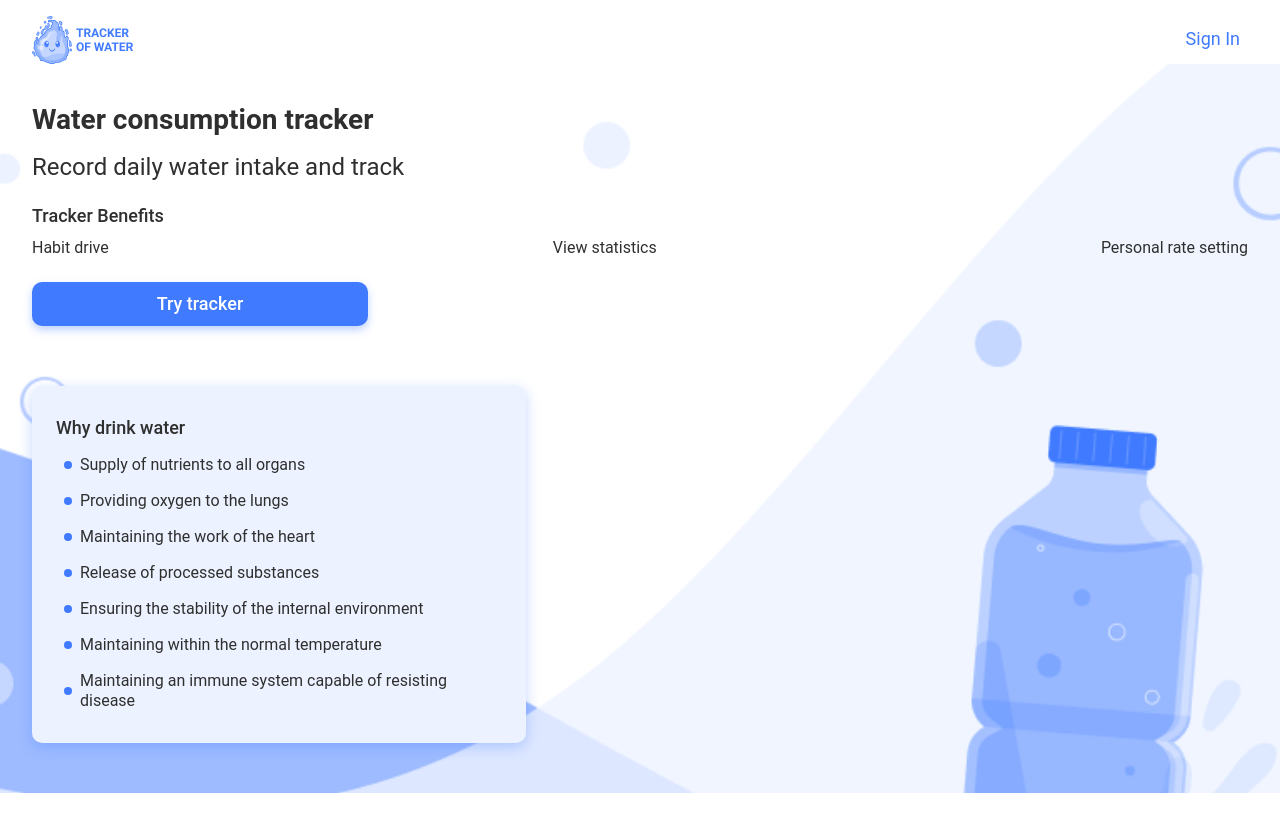
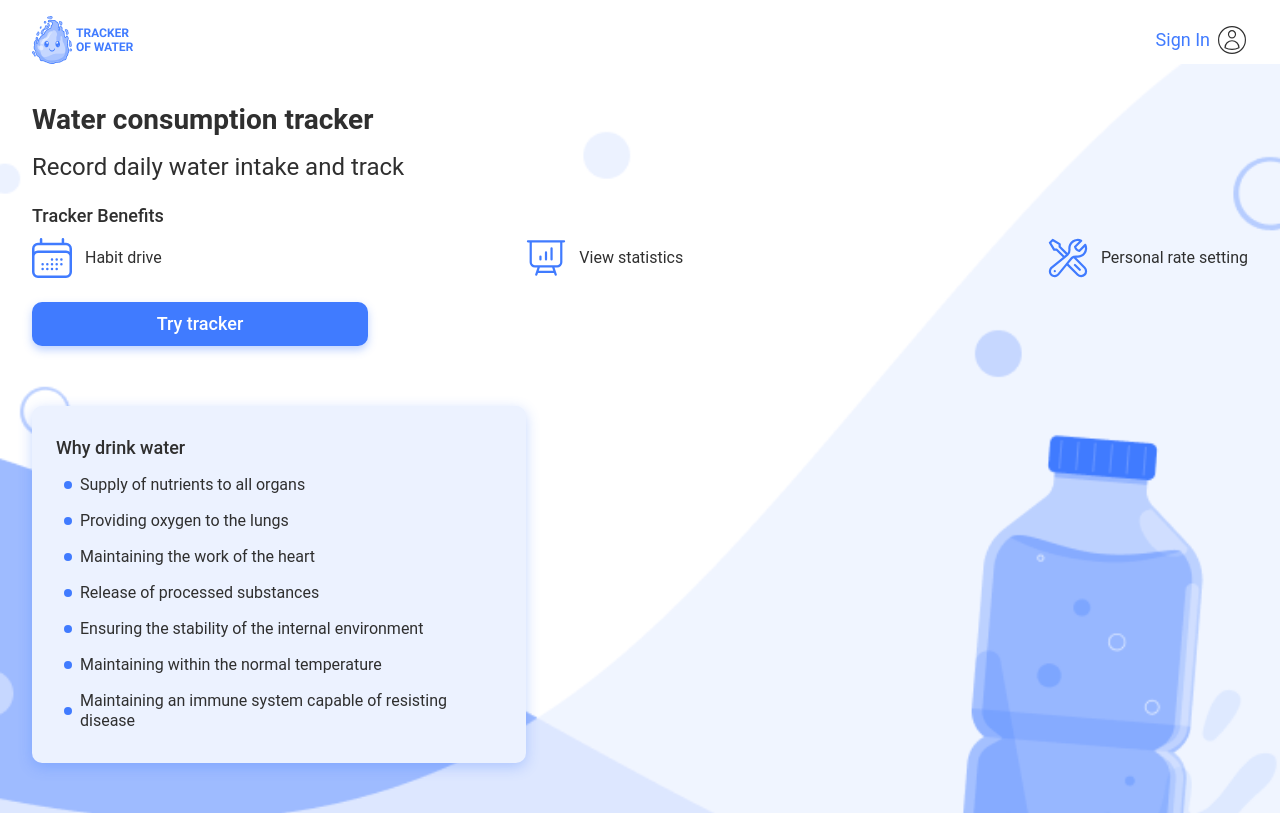
Before and after one commit to Baromental/WaterTracker-FrontEnd, a React (Vite) app: page / in a window 1280 px wide. Built offline with nearby package versions, Linux system fonts and the light colour scheme.

Commit message:
css for header and welcomePage

```diff
--- a/src/components/App.jsx
+++ b/src/components/App.jsx
@@ -12,11 +12,10 @@ const App = () => {
   return (
     <div>
       <Routes>
-        <Route path="/signup" element={<SignupPage />} />
-        <Route path="/signin" element={<SigninPage />} />
-
         <Route path="/" element={<Header />}>
           <Route index element={<WelcomePage />}></Route>
+          <Route path="signup" element={<SignupPage />} />
+          <Route path="signin" element={<SigninPage />} />
         </Route>
       </Routes>
     </div>
--- a/src/components/Header/Header.jsx
+++ b/src/components/Header/Header.jsx
@@ -1,30 +1,30 @@
 import React from 'react';
-import { Outlet } from 'react-router-dom';
+import { Outlet, NavLink } from 'react-router-dom';
 import s from './Header.module.css';
-import sprite from '../../img/icons/sprite.svg'
-import logo from '../../img/logo.png'
+import sprite from '../../img/icons/sprite.svg';
+import logo from '../../img/logo.png';
 
 const Header = () => {
     return (
       <header>
         <div className={s.header}>
-        <a href="/" className={s.logoLink}>
-          <img src={logo} alt="Logo" className="logo" />
-        </a>
-        <button className={s.userAuthButton}>Sign In
-          {/* <svg>
-            <use width="28" height="28" href={`${sprite}#icon-user`} />
-          </svg> */}
-        </button>
-        {/* <button className={s.userLogoButton}>
-          <svg>
-            <use width="28" height="28" href={`${sprite}#icon-down`} />
-          </svg>
-        </button> */}
+          <NavLink to="/" className={s.logoLink}>
+            <img src={logo} alt="Logo" className="logo" />
+          </NavLink>
+          <NavLink to="/signin" className={s.userAuthButton}>Sign In
+            <svg width="28" height="28" className={s.iconUser}>
+              <use href={`${sprite}#icon-user`} />
+            </svg>
+          </NavLink>
+          {/* <button className={s.userLogoButton}>
+            <svg width="28" height="28" className={s.iconDown}>
+              <use href={`${sprite}#icon-down`} />
+            </svg>
+          </button> */}
         </div>
         <Outlet />
       </header>
     );
-  };
+};
 
 export default Header;
--- a/src/components/Header/Header.module.css
+++ b/src/components/Header/Header.module.css
@@ -7,12 +7,22 @@
 
 .userAuthButton{
     display: flex;
+    align-items: center;
     gap: 8px;
     height: 28px;
     color: var(--blue-color);
     background-color: transparent;
     border: none;
 
+}
+
+.iconUser{
+    fill:none;
+    stroke: var(--black-color);
+}
+
+.iconDown{
+    fill: var(--blue-color);
 }
 
 @media screen and (max-width: 768px) {
--- a/src/pages/WelcomePage/WelcomePage.jsx
+++ b/src/pages/WelcomePage/WelcomePage.jsx
@@ -1,9 +1,9 @@
 import React from 'react';
+import { NavLink } from 'react-router-dom';
 import s from './WelcomePage.module.css';
-import sprite from '../../img/icons/sprite.svg'
+import sprite from '../../img/icons/sprite.svg';
 
-
-const Header = () => {
+const WelcomePage = () => {
     return (
         <section className={s.welcomePageSection}>
             <h1 className={s.title}>Water consumption tracker</h1>
@@ -14,25 +14,28 @@ const Header = () => {
                         <span className={s.listButtonTitle}>Tracker Benefits</span>
                         <ul className={s.listButton}>
                             <li className={s.itemListButton}>
-                            {/* <svg>
-                                <use width="28" height="28" href={`${sprite}#icon-calendar`} />
-                            </svg> */}
-                            Habit drive</li>
+                                <svg width="40" height="40">
+                                    <use  href={`${sprite}#icon-calendar`} />
+                                </svg>
+                                Habit drive
+                            </li>
                             <li className={s.itemListButton}>
-                            {/* <svg>
-                                <use width="28" height="28" href={`${sprite}#icon-analytics`} />
-                            </svg> */}
-                        View statistics</li>
+                                <svg width="40" height="40">
+                                    <use  href={`${sprite}#icon-analytics`} />
+                                </svg>
+                                View statistics
+                            </li>
                             <li className={s.itemListButton}>
-                            {/* <svg>
-                                <use width="28" height="28" href={`${sprite}#icon-screw`} />
-                            </svg> */}
-                        Personal rate setting</li>
+                                <svg width="40" height="40">
+                                    <use href={`${sprite}#icon-screw`} />
+                                </svg>
+                                Personal rate setting
+                            </li>
                         </ul>
                     </div>
-                    <button className={s.button}>Try tracker</button>
+                    <NavLink to="/signup" className={s.button}>Try tracker</NavLink>
                 </div>
-                <div>
+                <div className={s.listContainer}>
                     <ul className={s.list}>
                         <span className={s.listTitle}>Why drink water</span>
                         <li className={s.itemList}>Supply of nutrients to all organs</li>
@@ -46,8 +49,7 @@ const Header = () => {
                 </div>
             </div>
         </section>
-
     );
 };
 
-export default Header;
+export default WelcomePage;
--- a/src/pages/WelcomePage/WelcomePage.module.css
+++ b/src/pages/WelcomePage/WelcomePage.module.css
@@ -3,12 +3,12 @@
 }
 
 .title{
-    padding-bottom: 16px;
     color: var(--black-color);
     font-weight: var(--font-weight-bold);
 }
 
 .buttonContainer{
+    padding-top: 16px;
     display: flex;
     flex-direction: column;
     gap: 24px;
@@ -33,6 +33,8 @@
     font-size: 16px;
     font-weight: var(--font-weight-regular);
     line-height: 20px;
+
+
 }
 
 .itemListButton:first-child{
@@ -41,13 +43,18 @@
 
 .itemListButton{
     padding-bottom: 16px;
+    display: flex;
+    align-items: center;
 }
 
 .itemListButton:last-child{
     padding-bottom: 0px;
 }
 
-.button{
+.button {
+    display: flex;
+    justify-content: center;
+    align-items: center;
     height: 44px;
     border-radius: 10px;
     background: var(--blue-color);
@@ -55,6 +62,7 @@
     border: none;
     color: var(--white-color);
     font-weight: var(--font-weight-medium);
+    text-align: center;
 }
 
 .button:hover{
@@ -135,6 +143,10 @@
         line-height: 32px;
     }
 
+    .itemListButton{
+        gap: 8px;
+    }
+
     .button{
         max-width: 280px;
         font-size: 16px;
@@ -164,6 +176,7 @@
         }
     }
 
+    @media screen and (min-width: 768px) and (max-width: 1439px) {
         .welcomePageContainer{
             flex-direction: column;
             gap: 60px;
@@ -184,6 +197,7 @@
 
         .itemListButton{
             padding-bottom: 0px;
+            gap: 13px;
         }
 
         .itemListButton:first-child{
@@ -199,6 +213,7 @@
         .list{
             padding: 32px 24px 32px 24px;
             max-width: 494px;
+        }
     }
 }
 
@@ -229,6 +244,10 @@
         line-height: 32px;
     }
 
+    .itemListButton{
+        gap: 8px;
+    }
+
     .button{
         min-width: 336px;
         font-size: 18px;
```
Also changed, not shown: 1 other file (tests, documents, lock files or other folders). Lines whose indentation alone changed are shown as unchanged.
